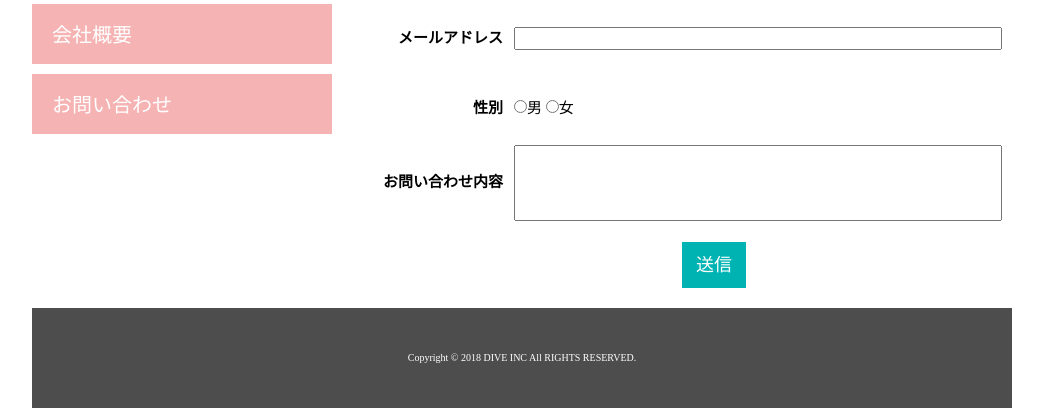
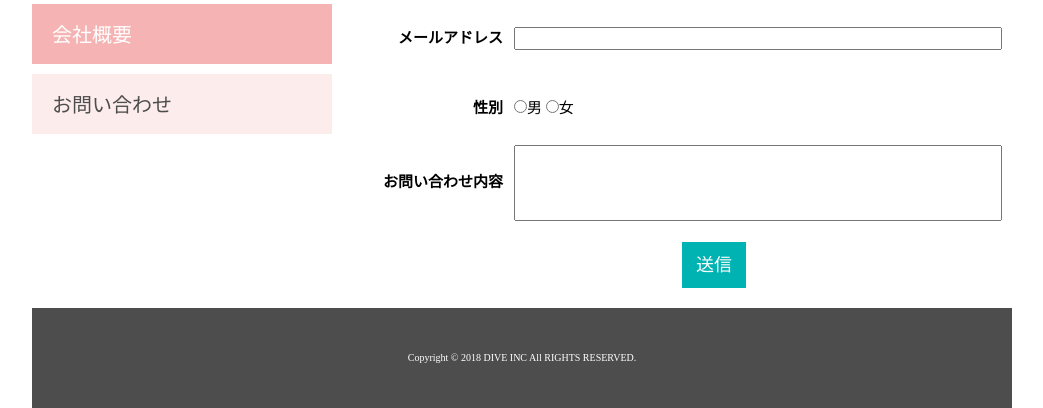
Before and after one commit to sadaking/dive.series1, a plain HTML site: page contact.html in a window 1280 px wide. Shown: the part 864-1272 px from the top of the page, without its empty margins (118-1161 px from the left). Drawn offline with nearby package versions, Linux system fonts and the light colour scheme.

Commit message:
midify contact.html

```diff
--- a/contact.html
+++ b/contact.html
@@ -29,7 +29,7 @@
           <ul>
             <li><a href="business.html">事業内容</a></li>
             <li><a href="company.html">会社概要</a></li>
-            <li><a href="contact.html">お問い合わせ</a></li>
+            <li class="point"><a href="contact.html">お問い合わせ</a></li>
           </ul>
         </nav>
       </aside>
```
